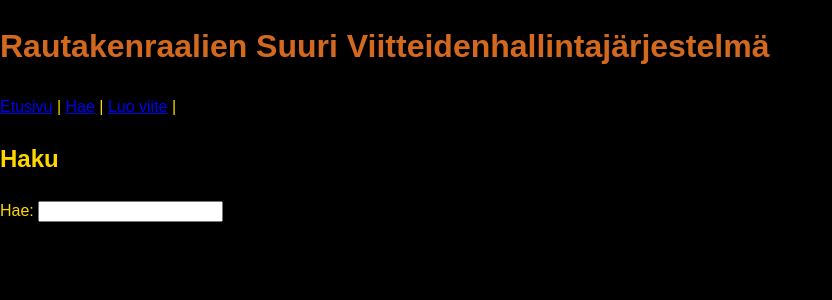
After one commit to hugoakerlund/ohtu-miniprojekti, a Flask app: page /search in a window 1280 px wide. The commit adds this page. Shown: the top 300 px of the page, without its empty margins (0-832 px from the left). Run offline with Flask 3, Linux system fonts and the light colour scheme; some web fonts are replaced.

Commit message:
Update templates

```diff
--- a/src/app.py
+++ b/src/app.py
@@ -6,13 +6,12 @@ from util import validate_todo
 
 @app.route("/")
 def index():
-    todos = get_todos()
-    unfinished = len([todo for todo in todos if not todo.done])
-    return render_template("index.html", todos=todos, unfinished=unfinished)
+    return render_template("index.html")
 
-@app.route("/new_todo")
+@app.route("/new_citation")
 def new():
-    return render_template("new_todo.html")
+    return render_template("new_citation.html")
+
 
 @app.route("/create_todo", methods=["POST"])
 def todo_creation():
@@ -26,10 +25,20 @@ def todo_creation():
         flash(str(error))
         return  redirect("/new_todo")
 
+@app.route("/search")
+def search():
+    return render_template("search.html")
+
+@app.route("/search", methods=["POST"])
+def search_citations():
+    return redirect("https://der-fuehrer.org")
+
 @app.route("/toggle_todo/<todo_id>", methods=["POST"])
 def toggle_todo(todo_id):
     set_done(todo_id)
     return redirect("/")
+
+
 
 # testausta varten oleva reitti
 if test_env:
--- /dev/null
+++ b/src/static/style.css
@@ -0,0 +1,11 @@
+body {
+  background: #000000;
+  color: gold;
+  margin: auto;
+  font-family: 'Nazi Typewriter', sans-serif;
+  line-height: 1.6;
+}
+
+h1 {
+  color: chocolate;
+}
--- a/src/templates/layout.html
+++ b/src/templates/layout.html
@@ -7,8 +7,20 @@
       content="width=device-width, initial-scale=1, shrink-to-fit=no"
     />
     <title>{% block title %}{% endblock %}</title>
+    <link rel="stylesheet" href="/static/style.css">
+    <link href="https://fonts.cdnfonts.com/css/nazi-typewriter" rel="stylesheet">
   </head>
   <body>
+    <h1>Rautakenraalien Suuri Viitteidenhallintajärjestelmä</h2>
+    <div class="nav">
+      <nav>
+        <p>
+          <a href="/">Etusivu</a> |
+          <a href="/search">Hae</a> |
+          <a href="/new_citation">Luo viite</a> |
+        </p>
+      </nav>
+    </div>
     {% block body %}{% endblock %}
   </body>
 </html>
--- /dev/null
+++ b/src/templates/search.html
@@ -0,0 +1,11 @@
+{% extends "layout.html" %} {% block title %} Viitteidenhallintajärjestelmä {% endblock %} {% block
+body %}
+
+<h2>Haku</h2>
+
+<form action="/search" method="post">
+  <label for="content">Hae:</label>
+  <input type="text" name="search">
+</form>
+
+{% endblock %}
```
Also changed, not shown: src/templates/index.html (+3 -23 lines), src/templates/new_citation.html (renamed from src/templates/new_todo.html, +12 -6 lines), src/db_helper.py (line endings or trailing spaces), src/repositories/todo_repository.py (line endings or trailing spaces).
